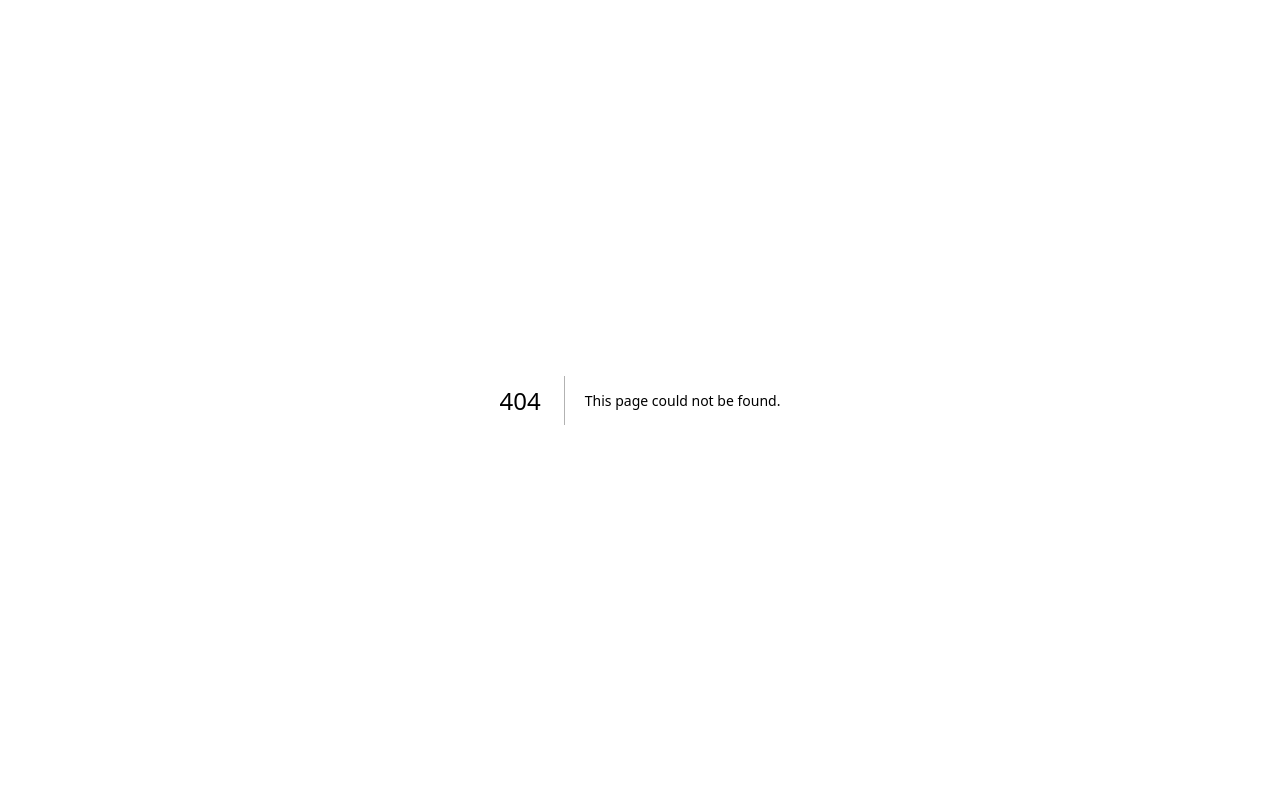
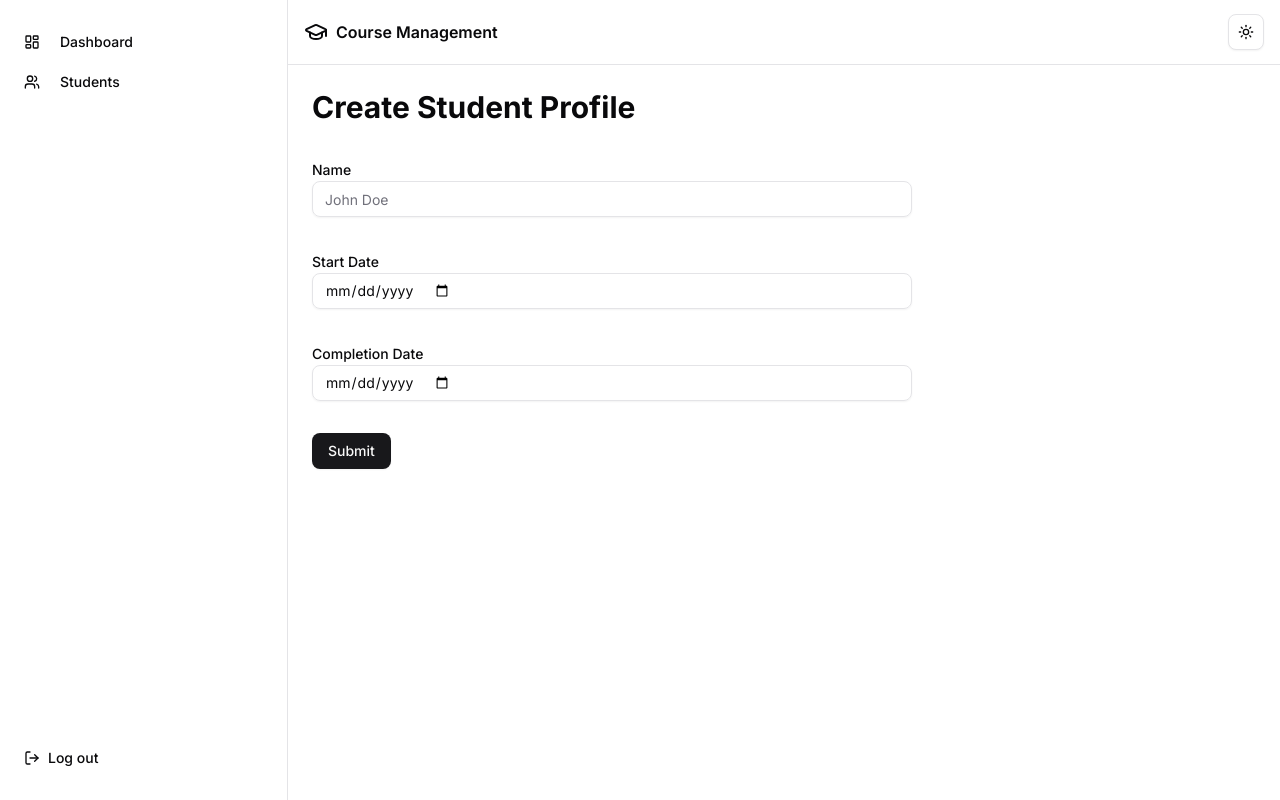
Before and after one commit to saifscripts/delibhaiit-frontend, a Next.js app: page /dashboard/students/edit/1 in a window 1280 px wide. Before the commit this address had no page. Built offline with nearby package versions, Linux system fonts and the light colour scheme.

Commit message:
update action buttons

```diff
--- /dev/null
+++ b/src/app/(dashboard)/dashboard/students/_components/copy-button.tsx
@@ -0,0 +1,35 @@
+'use client';
+
+import { Button } from '@/components/ui/button';
+import { CheckIcon, CopyIcon } from 'lucide-react';
+import { useEffect, useState } from 'react';
+import toast from 'react-hot-toast';
+
+export default function CopyButton({ link }: { link: string }) {
+  const [isCopied, setIsCopied] = useState(false);
+
+  useEffect(() => {
+    if (isCopied) {
+      setTimeout(() => setIsCopied(false), 3000);
+    }
+  }, [isCopied]);
+
+  return (
+    <Button
+      variant="ghost"
+      size="icon"
+      className="h-8 w-8 text-green-400 hover:text-green-500 hover:bg-green-500/10"
+      onClick={() => {
+        navigator.clipboard.writeText(link);
+        toast.success('Link Copied Successfully!');
+        setIsCopied(true);
+      }}
+    >
+      {isCopied ? (
+        <CheckIcon className="size-4" />
+      ) : (
+        <CopyIcon className="size-4" />
+      )}
+    </Button>
+  );
+}
--- a/src/app/(dashboard)/dashboard/students/_components/download-qr-code.tsx
+++ b/src/app/(dashboard)/dashboard/students/_components/download-qr-code.tsx
@@ -1,6 +1,7 @@
+import { Button } from '@/components/ui/button';
 import { IStudent } from '@/types';
 import { format } from 'date-fns';
-import { DownloadIcon } from 'lucide-react';
+import { QrCodeIcon } from 'lucide-react';
 import { QRCodeCanvas } from 'qrcode.react';
 import { useRef } from 'react';
 
@@ -37,10 +38,14 @@ export default function DownloadQRCode({ student }: { student: IStudent }) {
         marginSize={1}
         title={student.name}
       />
-      <DownloadIcon
-        className="size-5 cursor-pointer hover:text-blue-800"
-        onClick={() => handleDownload()}
-      />
+      <Button
+        variant="ghost"
+        size="icon"
+        className="h-8 w-8 hover:text-blue-500 hover:bg-blue-500/10"
+        onClick={handleDownload}
+      >
+        <QrCodeIcon className="size-4" />
+      </Button>
     </>
   );
 }
--- /dev/null
+++ b/src/app/(dashboard)/dashboard/students/edit/[certificateId]/page.tsx
@@ -0,0 +1,94 @@
+'use client';
+
+import { Button } from '@/components/ui/button';
+import {
+  Form,
+  FormControl,
+  FormField,
+  FormItem,
+  FormLabel,
+  FormMessage,
+} from '@/components/ui/form';
+import { Input } from '@/components/ui/input';
+import { useCreateStudent } from '@/hooks/student.hook';
+import { zodResolver } from '@hookform/resolvers/zod';
+import { useForm } from 'react-hook-form';
+import * as z from 'zod';
+
+const formSchema = z.object({
+  name: z.string().min(2, {
+    message: 'Name must be at least 2 characters.',
+  }),
+  startDate: z.string(),
+  completionDate: z.string(),
+});
+
+export default function AddStudentPage() {
+  const { mutate: createStudent, isPending } = useCreateStudent();
+  const form = useForm<z.infer<typeof formSchema>>({
+    resolver: zodResolver(formSchema),
+    defaultValues: {
+      name: '',
+      startDate: '',
+      completionDate: '',
+    },
+  });
+
+  function onSubmit(values: z.infer<typeof formSchema>) {
+    createStudent(values);
+  }
+
+  return (
+    <div className="p-6">
+      <h1 className="text-3xl font-bold">Create Student Profile</h1>
+      <div className="mt-8 max-w-[600px]">
+        <Form {...form}>
+          <form onSubmit={form.handleSubmit(onSubmit)} className="space-y-8">
+            <FormField
+              control={form.control}
+              name="name"
+              render={({ field }) => (
+                <FormItem>
+                  <FormLabel>Name</FormLabel>
+                  <FormControl>
+                    <Input placeholder="John Doe" {...field} />
+                  </FormControl>
+                  <FormMessage />
+                </FormItem>
+              )}
+            />
+            <FormField
+              control={form.control}
+              name="startDate"
+              render={({ field }) => (
+                <FormItem>
+                  <FormLabel>Start Date</FormLabel>
+                  <FormControl>
+                    <Input type="date" {...field} />
+                  </FormControl>
+                  <FormMessage />
+                </FormItem>
+              )}
+            />
+            <FormField
+              control={form.control}
+              name="completionDate"
+              render={({ field }) => (
+                <FormItem>
+                  <FormLabel>Completion Date</FormLabel>
+                  <FormControl>
+                    <Input type="date" {...field} />
+                  </FormControl>
+                  <FormMessage />
+                </FormItem>
+              )}
+            />
+            <Button type="submit" disabled={isPending}>
+              Submit
+            </Button>
+          </form>
+        </Form>
+      </div>
+    </div>
+  );
+}
--- a/src/app/(dashboard)/dashboard/students/page.tsx
+++ b/src/app/(dashboard)/dashboard/students/page.tsx
@@ -26,14 +26,13 @@ import {
   ChevronRightIcon,
   ChevronsLeftIcon,
   ChevronsRightIcon,
-  CopyIcon,
   EditIcon,
   EyeIcon,
   PlusCircle,
 } from 'lucide-react';
 import Link from 'next/link';
 import { usePathname, useRouter, useSearchParams } from 'next/navigation';
-import toast from 'react-hot-toast';
+import CopyButton from './_components/copy-button';
 import DownloadQRCode from './_components/download-qr-code';
 
 export default function StudentsPage() {
@@ -119,24 +118,24 @@ export default function StudentsPage() {
                   <TableCell>{format(student.completionDate, 'PPP')}</TableCell>
                   <TableCell className="flex justify-end items-center">
                     <DownloadQRCode student={student} />
-                    <EyeIcon
-                      className="cursor-pointer hover:text-blue-500 size-5"
+                    <Button
+                      variant="ghost"
+                      size="icon"
+                      className="h-8 w-8 hover:text-blue-500 hover:bg-blue-500/10"
                       onClick={() =>
                         window.open(
                           `${window.location.origin}/verify/${student.certificateId}`
                         )
                       }
+                    >
+                      <EyeIcon className="size-4" />
+                    </Button>
+                    <CopyButton
+                      link={`${window.location.origin}/verify/${student.certificateId}`}
                     />
-                    <CopyIcon
-                      className="cursor-pointer hover:text-green-500 size-4"
-                      onClick={() => {
-                        navigator.clipboard.writeText(
-                          `${window.location.origin}/verify/${student.certificateId}`
-                        );
-                        toast.success('Link Copied Successfully!');
-                      }}
-                    />
-                    <Link href={`/dashboard/students/edit/${student.certificateId}`}>
+                    <Link
+                      href={`/dashboard/students/edit/${student.certificateId}`}
+                    >
                       <Button
                         variant="ghost"
                         size="icon"
```
